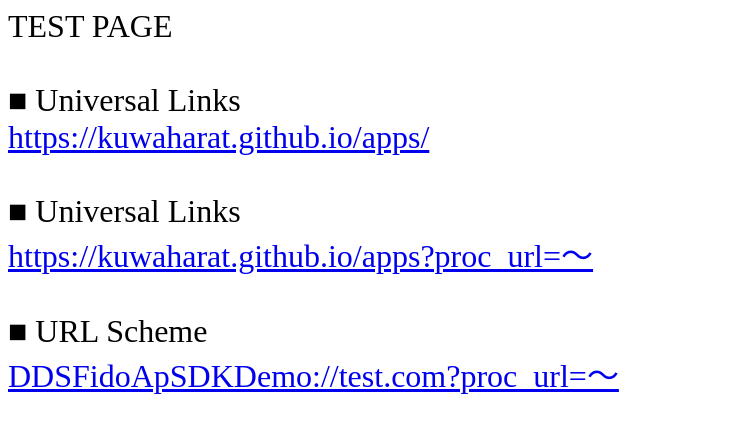
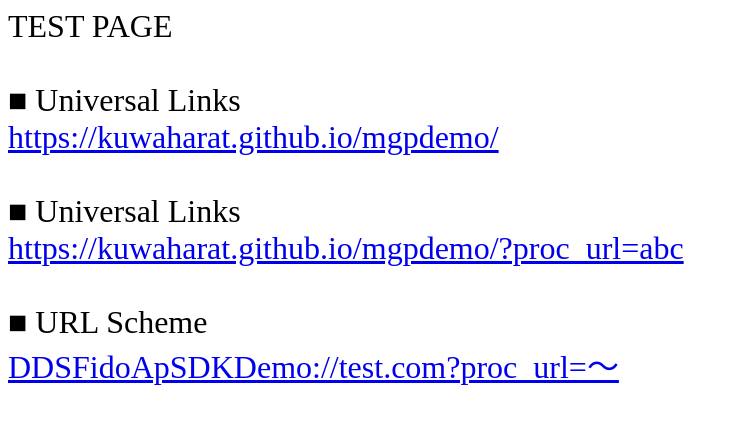
Before and after one commit to kuwaharat/kuwaharat.github.io, a plain HTML site: page index.html in a window 1280 px wide. Shown: the whole page, without its empty margins (0-739 px from the left). Drawn offline with Linux system fonts and the light colour scheme.

Commit message:
Update index.html

```diff
--- a/index.html
+++ b/index.html
@@ -5,9 +5,9 @@
   TEST PAGE
 
 <br><br>■ Universal Links<br>
-<a href="https://kuwaharat.github.io/apps/">https://kuwaharat.github.io/apps/</a>
+<a href="https://kuwaharat.github.io/mgpdemo/">https://kuwaharat.github.io/mgpdemo/</a>
 <br><br>■ Universal Links<br>
-<a href="https://kuwaharat.github.io/apps/?proc_url=～">https://kuwaharat.github.io/apps?proc_url=～</a>
+<a href="https://kuwaharat.github.io/mgpdemo/?proc_url=abc">https://kuwaharat.github.io/mgpdemo/?proc_url=abc</a>
 <br><br>■ URL Scheme<br>
 <a href="DDSFidoApSDKDemo://test.com/?proc_url=abcde">DDSFidoApSDKDemo://test.com?proc_url=～</a>
 
```
